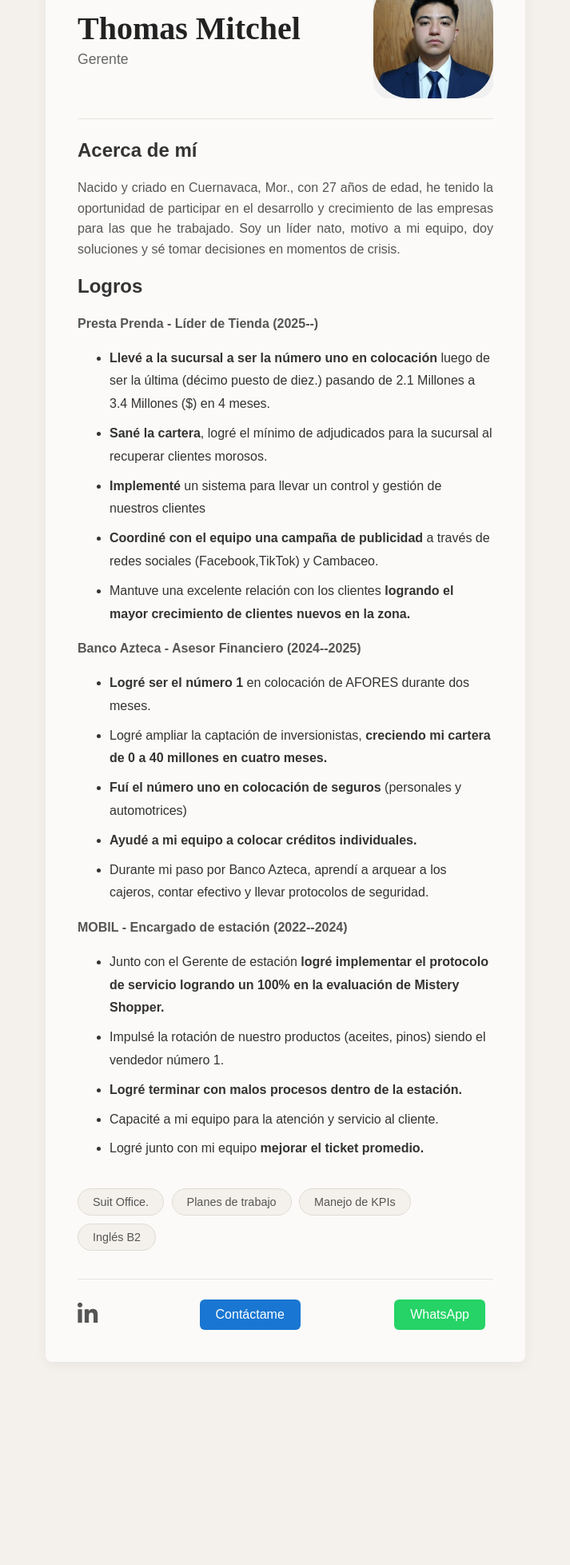
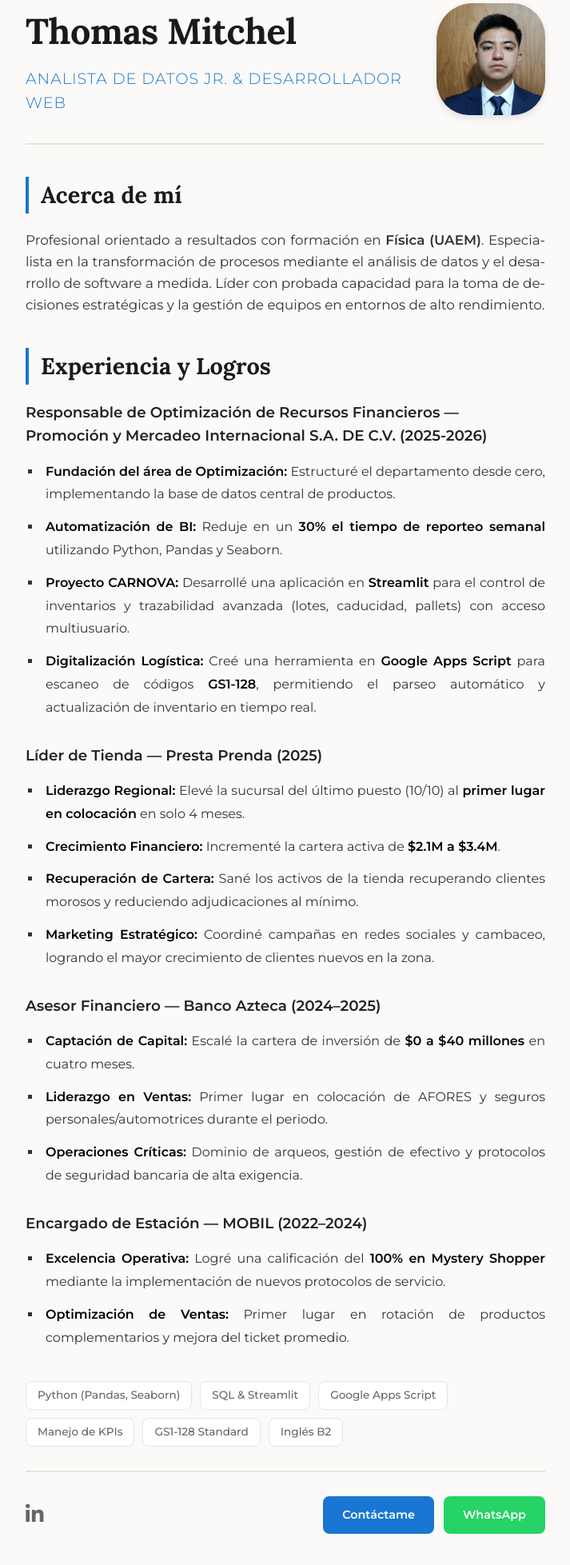
Before and after one commit to thomasmitchel97/Cv_online, a plain HTML site: page index.html in a window 1280 px wide. Shown: the part 107-2064 px from the top of the page at 80% size, without its empty margins (283-996 px from the left). Before the commit the page ends 1850 px from the top, so only its background shows below. Drawn offline with Linux system fonts and the light colour scheme.

Commit message:
Agregué experiencia en PMI y mis nuevos proyectos

```diff
--- a/index.html
+++ b/index.html
@@ -4,9 +4,8 @@
     <link rel="stylesheet" href="styles.css">
     <meta charset="UTF-8">
     <meta name="viewport" content="width=device-width, initial-scale=1.0">
-    <title>Mi Curriculum Vitae</title>
+    <title>Thomas Mitchel | Portafolio Profesional</title>
     <link rel="stylesheet" href="https://cdnjs.cloudflare.com/ajax/libs/font-awesome/6.5.2/css/all.min.css">
-
 </head>
 <body>
 
@@ -15,83 +14,79 @@
         <header class="header">
             <div class="info">
                 <h1>Thomas Mitchel</h1>
-                <p>Gerente</p>
+                <p>Analista de Datos Jr. & Desarrollador Web</p>
             </div>
 
-             <img>
-
-
             <div class="profile-picture">
-                <img src="foto.jpg" alt="Foto de perfil" style="width: 150px; height: 150px; object-fit: cover; border-radius: 30%;">
+                <img src="foto.jpg" alt="Thomas Mitchel - Analista de Datos" style="width: 150px; height: 150px; object-fit: cover; border-radius: 30%;">
             </div>
-            </header>
+        </header>
 
         <section class="content-section">
             <h2>Acerca de mí</h2>
             <p>
-                Nacido y criado en Cuernavaca, Mor., con 27 años de edad, he tenido la oportunidad
-                de participar en el desarrollo y crecimiento de las empresas para las que he trabajado.
-                Soy un líder nato, motivo a mi equipo, doy soluciones y sé tomar decisiones en momentos de crisis.
-            </p>
-        </section>
-        <!-- Sección de logros  -->
-                <section class="content-section">
-            <h2>Logros</h2>
-            <p>
-                <strong>Presta Prenda - Líder de Tienda (2025--)</strong>
-                <ul>
-                    <li> <strong>Llevé a la sucursal a ser la número uno en colocación</strong    >
-                luego de ser la última (décimo puesto de diez.) pasando de 2.1 Millones a 3.4 Millones ($) en 4 meses.</li>
-                    <li><b>Sané la cartera</b>, logré el mínimo de adjudicados para la sucursal al recuperar clientes morosos.</li>
-                    <li> <b>Implementé </b> un sistema para llevar un control y gestión de nuestros clientes </li>
-                    <li> <b>Coordiné con el equipo una campaña de publicidad </b>
-                        a través de redes sociales (Facebook,TikTok) y Cambaceo. </li>
-                    <li> Mantuve una excelente relación con los clientes <b>logrando el mayor crecimiento de clientes nuevos en la zona.</b></li>
-
-                </ul>
-            </p>
-        </section>
-        <!-- SECCIÓN DE LOGROS BA -->
-                <section class="content-section">
-            <p>
-                <strong>Banco Azteca - Asesor Financiero (2024--2025)</strong>
-                <ul>
-                    <li> <b>Logré ser el número 1</b> en colocación de AFORES durante dos meses.</li>
-                    <li>Logré ampliar la captación de inversionistas, <b>creciendo mi cartera de 0 a 40 millones en cuatro meses.</b></li>
-                    <li> <b>Fuí el número uno en colocación de seguros</b> (personales y automotrices)</li>
-                    <li> <b>Ayudé a mi equipo a colocar créditos individuales.</b> </li>
-                    <li> Durante mi paso por Banco Azteca, aprendí a arquear a los cajeros, contar efectivo y llevar protocolos de seguridad.</li>
-                </ul>
-            </p>
-        </section>
-<!--  SECCIÓN LOGROS MOBIL  -->
-                <section class="content-section">
-            <p>
-                <strong>MOBIL - Encargado de estación (2022--2024)</strong>
-                <ul>
-                    <li> Junto con el Gerente de estación <b>logré implementar el protocolo de servicio logrando un 100% en la evaluación de Mistery Shopper.</b></li>
-                    <li>Impulsé la rotación de nuestro productos (aceites, pinos) siendo el vendedor número 1.</li>
-                    <li><b>Logré terminar con malos procesos dentro de la estación.</b></li>
-                    <li> Capacité a mi equipo para la atención y servicio al cliente.</li>
-                    <li>Logré junto con mi equipo <b>mejorar el ticket promedio.</b></li>
-                </ul>
+                Profesional orientado a resultados con formación en <strong>Física (UAEM)</strong>. Especialista en la transformación de procesos mediante el análisis de datos y el desarrollo de software a medida. Líder con probada capacidad para la toma de decisiones estratégicas y la gestión de equipos en entornos de alto rendimiento.
             </p>
         </section>
 
+        <section class="content-section">
+            <h2>Experiencia y Logros</h2>
+
+            <div class="experience-item">
+                <h3>Responsable de Optimización de Recursos Financieros — Promoción y Mercadeo Internacional S.A. DE C.V. (2025-2026)</h3>
+                <ul>
+                    <li><strong>Fundación del área de Optimización:</strong> Estructuré el departamento desde cero, implementando la base de datos central de productos.</li>
+                    <li><strong>Automatización de BI:</strong> Reduje en un <strong>30% el tiempo de reporteo semanal</strong> utilizando Python, Pandas y Seaborn.</li>
+                    <li><strong>Proyecto CARNOVA:</strong> Desarrollé una aplicación en <strong>Streamlit</strong> para el control de inventarios y trazabilidad avanzada (lotes, caducidad, pallets) con acceso multiusuario.</li>
+                    <li><strong>Digitalización Logística:</strong> Creé una herramienta en <strong>Google Apps Script</strong> para escaneo de códigos <strong>GS1-128</strong>, permitiendo el parseo automático y actualización de inventario en tiempo real.</li>
+                </ul>
+            </div>
+
+            <div class="experience-item">
+                <h3>Líder de Tienda — Presta Prenda (2025)</h3>
+                <ul>
+                    <li><strong>Liderazgo Regional:</strong> Elevé la sucursal del último puesto (10/10) al <strong>primer lugar en colocación</strong> en solo 4 meses.</li>
+                    <li><strong>Crecimiento Financiero:</strong> Incrementé la cartera activa de <strong>$2.1M a $3.4M</strong>.</li>
+                    <li><strong>Recuperación de Cartera:</strong> Sané los activos de la tienda recuperando clientes morosos y reduciendo adjudicaciones al mínimo.</li>
+                    <li><strong>Marketing Estratégico:</strong> Coordiné campañas en redes sociales y cambaceo, logrando el mayor crecimiento de clientes nuevos en la zona.</li>
+                </ul>
+            </div>
+
+            <div class="experience-item">
+                <h3>Asesor Financiero — Banco Azteca (2024–2025)</h3>
+                <ul>
+                    <li><strong>Captación de Capital:</strong> Escalé la cartera de inversión de <strong>$0 a $40 millones</strong> en cuatro meses.</li>
+                    <li><strong>Liderazgo en Ventas:</strong> Primer lugar en colocación de AFORES y seguros personales/automotrices durante el periodo.</li>
+                    <li><strong>Operaciones Críticas:</strong> Dominio de arqueos, gestión de efectivo y protocolos de seguridad bancaria de alta exigencia.</li>
+                </ul>
+            </div>
+
+            <div class="experience-item">
+                <h3>Encargado de Estación — MOBIL (2022–2024)</h3>
+                <ul>
+                    <li><strong>Excelencia Operativa:</strong> Logré una calificación del <strong>100% en Mystery Shopper</strong> mediante la implementación de nuevos protocolos de servicio.</li>
+                    <li><strong>Optimización de Ventas:</strong> Primer lugar en rotación de productos complementarios y mejora del ticket promedio.</li>
+                </ul>
+            </div>
+        </section>
+
         <div class="skills-section">
-            <span class="skill-tag">Suit Office.</span>
-            <span class="skill-tag">Planes de trabajo</span>
+            <span class="skill-tag">Python (Pandas, Seaborn)</span>
+            <span class="skill-tag">SQL & Streamlit</span>
+            <span class="skill-tag">Google Apps Script</span>
             <span class="skill-tag">Manejo de KPIs</span>
+            <span class="skill-tag">GS1-128 Standard</span>
             <span class="skill-tag">Inglés B2</span>
         </div>
 
         <footer class="footer">
             <div class="social-icons">
-
-                <a href="https://www.linkedin.com/in/thomas-mitchel-avila-marino-6b8402353" target="_blank"><i class="fab fa-linkedin-in"></i></a>
+                <a href="https://www.linkedin.com/in/thomas-mitchel-avila-marino-6b8402353" target="_blank" title="LinkedIn"><i class="fab fa-linkedin-in"></i></a>
             </div>
-            <a href="mailto:thomasmitchel2010@gmail.com" class="contact-button email">Contáctame</a>
-            <a href="https://wa.me/1527771825173" class="contact-button whatsapp" target="_blank">WhatsApp</a>
+            <div class="contact-actions">
+                <a href="mailto:thomasmitchel2010@gmail.com" class="contact-button email">Contáctame</a>
+                <a href="https://wa.me/527771825173" class="contact-button whatsapp" target="_blank">WhatsApp</a>
+            </div>
         </footer>
 
     </div>
--- a/styles.css
+++ b/styles.css
@@ -1,161 +1,223 @@
-/* Más espacio entre renglones en los logros */
-.content-section ul li {
-    line-height: 1.8;
-    margin-bottom: 8px;
+/* --- Estilos Generales y Letra (tipografía) --- */
+@import url('https://fonts.googleapis.com/css2?family=Lora:ital,wght@0,400;0,700;1,400&family=Montserrat:wght@300;400;500;600&display=swap');
+
+:root {
+    --bg-color: #f4f1ec;
+    --card-bg: #fbfaf8;
+    --text-main: #333333;
+    --text-muted: #666666;
+    --accent-blue: #1976d2;
+    --accent-green: #25D366;
+    --border-color: #e7e4df;
+    --shadow: 0 10px 30px rgba(0, 0, 0, 0.05);
 }
-        /* --- Estilos Generales --- */
-        @import url('https://fonts.googleapis.com/css2?family=Lora:wght@400;700&family=Montserrat:wght@400;500&display=swap');
 
 body {
     font-family: 'Montserrat', sans-serif;
-            background-color: #f4f1ec; /* Color de fondo beige/crema */
-            color: #333;
+    background-color: var(--bg-color);
+    color: var(--text-main);
     margin: 0;
-            padding: 40px 20px;
+    padding: 60px 20px;
     display: flex;
     justify-content: center;
-            align-items: flex-start;
-            min-height: 100vh;
+    line-height: 1.6;
 }
 
-        /* --- Contenedor Principal (La tarjeta) --- */
+/* --- Contenedor Principal --- */
 .cv-container {
-            background-color: #fbfaf8; /* Color de la tarjeta, un poco más claro */
-            max-width: 600px;
+    background-color: var(--card-bg);
+    max-width: 750px; /* Aquí modifico anchura para mejorar la lectura */
     width: 100%;
-            padding: 40px;
-            border-radius: 8px;
-            box-shadow: 0 4px 15px rgba(0, 0, 0, 0.05);
+    padding: 50px;
+    border-radius: 12px;
+    box-shadow: var(--shadow);
     box-sizing: border-box;
 }
 
-        /* --- Encabezado con Nombre y Foto --- */
+/* --- Mi Encabezado --- */
 .header {
     display: flex;
     justify-content: space-between;
     align-items: center;
-            border-bottom: 1px solid #e7e4df;
-            padding-bottom: 25px;
-            margin-bottom: 25px;
+    border-bottom: 2px solid var(--border-color);
+    padding-bottom: 35px;
+    margin-bottom: 40px;
 }
 
 .header .info h1 {
     font-family: 'Lora', serif;
-            font-size: 2.5em;
+    font-size: 2.8em;
     margin: 0;
-            color: #222;
+    color: #1a1a1a;
+    letter-spacing: -0.5px;
 }
 
 .header .info p {
-            font-size: 1.1em;
-            color: #666;
-            margin: 5px 0 0 0;
+    font-size: 1.2em;
+    font-weight: 300;
+    color: var(--accent-blue);
+    margin: 8px 0 0 0;
+    text-transform: uppercase;
+    letter-spacing: 1px;
 }
 
-        /* --- Contenedor para tu foto --- */
 .profile-picture {
-            width: 150px;
-            height: 150px;
-            border: none;
-            background-color: #f0f0f0;
-            display: flex;
-            justify-content: center;
-            align-items: center;
-            color: #aaa;
-            font-size: 0.8em;
-            text-align: center;
-            border-radius: 20px;
+    width: 140px;
+    height: 140px;
+    border-radius: 30%; /* Estilo moderno tipo 'squircle' me falta ajustarlo bien */
     overflow: hidden;
+    box-shadow: 0 4px 10px rgba(0,0,0,0.1);
+    transition: transform 0.3s ease;
 }
 
-        /* Si quieres usar una imagen, usa esta clase */
+.profile-picture:hover {
+    transform: scale(1.05);
+}
+
 .profile-picture img {
     width: 100%;
     height: 100%;
     object-fit: cover;
-            border-radius: inherit;
-            display: block;
-        }
 }
 
-        /* --- Sección Principal de Contenido --- */
+/* --- Mis Secciones de Contenido --- */
+.content-section {
+    margin-bottom: 40px;
+}
+
 .content-section h2 {
     font-family: 'Lora', serif;
-            font-size: 1.6em;
-            color: #333;
-            margin-bottom: 15px;
+    font-size: 1.8em;
+    color: #1a1a1a;
+    border-left: 4px solid var(--accent-blue);
+    padding-left: 15px;
+    margin-bottom: 20px;
 }
 
 .content-section p {
-            font-size: 1em;
-            line-height: 1.6;
-            color: #555;
+    font-size: 1.05em;
+    color: var(--text-main);
+    margin-bottom: 20px;
+    /* Añadimos estas dos líneas */
+    text-align: justify;
+    hyphens: auto; /* Ayuda a que las palabras largas se corten con guion si es necesario */
+}
+/* Estilos para la parte de Experiencia/Logros */
+.experience-item {
+    margin-bottom: 30px;
+}
+
+.experience-item h3 {
+    font-size: 1.15em;
+    font-weight: 600;
+    color: #222;
+    margin-bottom: 12px;
+}
+
+.content-section ul {
+    padding-left: 20px;
+    list-style-type: square;
+    color: var(--accent-blue);
+}
+
+.content-section ul li {
+    color: var(--text-main);
+    line-height: 1.8;
+    margin-bottom: 12px;
+    padding-left: 5px;
+    /* Opcional: Justificar también los puntos de la lista */
     text-align: justify;
 }
 
-        /* --- Sección de Habilidades (los botones) --- */
+.content-section ul li strong {
+    color: #000;
+}
+
+/* --- Mis Habilidades --- */
 .skills-section {
-            margin-top: 30px;
-            margin-bottom: 30px;
+    display: flex;
+    flex-wrap: wrap;
+    gap: 10px;
+    margin: 30px 0;
 }
 
 .skill-tag {
-            display: inline-block;
-            background-color: #f4f1ec;
-            border: 1px solid #e0dcd4;
-            border-radius: 20px;
-            padding: 8px 18px;
-            margin: 5px 5px 5px 0;
-            font-size: 0.9em;
-            color: #555;
+    background-color: #ffffff;
+    border: 1px solid var(--border-color);
+    border-radius: 8px;
+    padding: 6px 14px;
+    font-size: 0.85em;
+    font-weight: 500;
+    color: var(--text-muted);
+    transition: all 0.2s ease;
+    cursor: default;
 }
 
-        /* --- Pie de Página con Redes y Contacto --- */
+.skill-tag:hover {
+    border-color: var(--accent-blue);
+    color: var(--accent-blue);
+    transform: translateY(-2px);
+}
+
+/* --- El Pie de Página --- */
 .footer {
     display: flex;
     justify-content: space-between;
     align-items: center;
-            border-top: 1px solid #e7e4df;
-            padding-top: 25px;
-            margin-top: 25px;
+    border-top: 2px solid var(--border-color);
+    padding-top: 30px;
+    margin-top: 20px;
 }
 
 .social-icons a {
-            color: #555;
-            font-size: 1.8em;
-            margin-right: 20px;
-            text-decoration: none;
+    color: var(--text-muted);
+    font-size: 1.6em;
     transition: color 0.3s ease;
 }
 
 .social-icons a:hover {
-            color: #000;
+    color: #0077b5; /* Color LinkedIn, creo que es este*/
 }
 
+.contact-actions {
+    display: flex;
+    gap: 12px;
+}
 
 .contact-button {
-            border: none;
-            padding: 10px 20px;
-            border-radius: 6px;
+    padding: 12px 24px;
+    border-radius: 8px;
     text-decoration: none;
     color: #fff;
-            font-weight: 500;
-            transition: background-color 0.3s ease, color 0.3s ease;
-            margin-right: 10px;
+    font-size: 0.9em;
+    font-weight: 600;
+    transition: all 0.3s ease;
+    display: flex;
+    align-items: center;
+    gap: 8px;
 }
 
-        .contact-button.email {
-            background-color: #1976d2;
+.contact-button.email { background-color: var(--accent-blue); }
+.contact-button.whatsapp { background-color: var(--accent-green); }
+
+.contact-button:hover {
+    filter: brightness(1.1);
+    transform: translateY(-2px);
+    box-shadow: 0 4px 12px rgba(0,0,0,0.1);
 }
 
-        .contact-button.email:hover {
-            background-color: #125ea2;
+/* --- Responsivo --- */
+@media (max-width: 600px) {
+    .header {
+        flex-direction: column-reverse;
+        text-align: center;
+        gap: 20px;
     }
-
-        .contact-button.whatsapp {
-            background-color: #25D366;
+    .cv-container {
+        padding: 30px 20px;
     }
-
-        .contact-button.whatsapp:hover {
-            background-color: #1da851;
+    .footer {
+        flex-direction: column;
+        gap: 25px;
     }
+}
```
Lines whose indentation alone changed are shown as unchanged.
